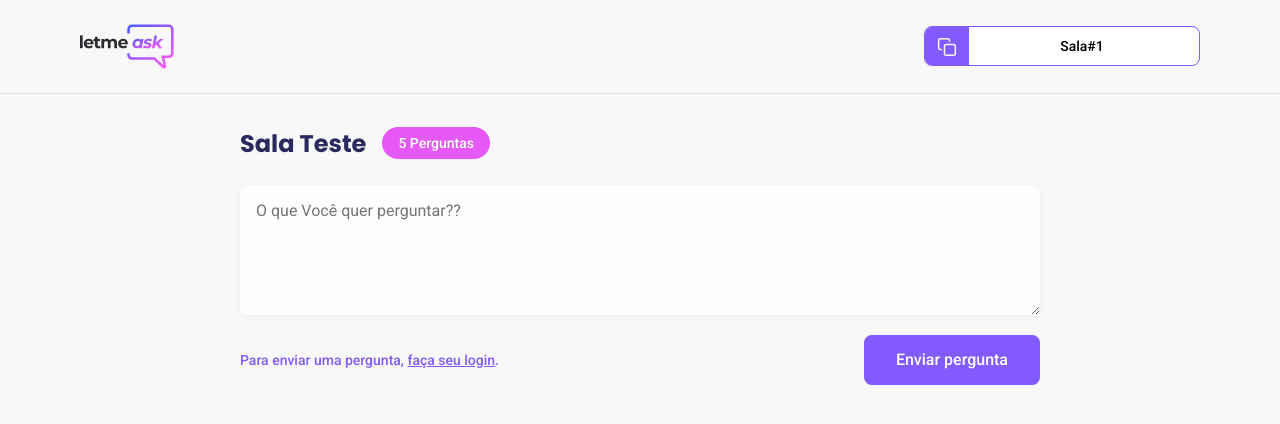
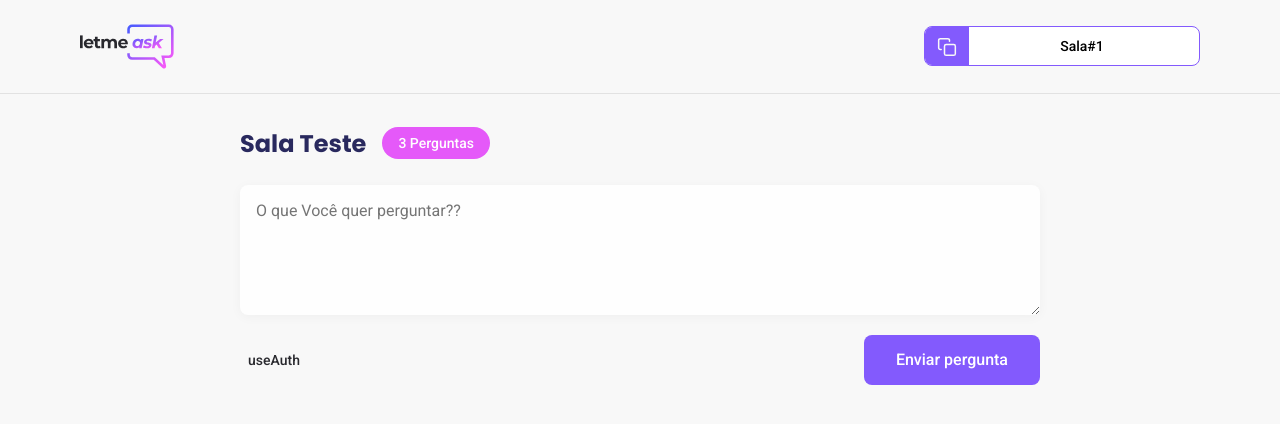
Before and after one commit to PatrickDSiqueira/letMeAsk, a React (Create React App) app: page /rooms/1 in a window 1280 px wide. Shown: the top 424 px of the page. Built offline with nearby package versions, Linux system fonts and the light colour scheme; no server answers; the database is empty.

Commit message:
Consumo de perguntas no BD

```diff
--- a/src/contexts/AuthContext.tsx
+++ b/src/contexts/AuthContext.tsx
@@ -21,7 +21,7 @@ type User ={
 export function AuthContextProvider(props: AuthContextProviderProps){
 
     const [user, setUser] = useState<User>();
-  useEffect(()=> {
+      useEffect(()=> {
 
     const unsubscribe= auth.onAuthStateChanged( user =>{
       if (user){
--- a/src/pages/Room.tsx
+++ b/src/pages/Room.tsx
@@ -1,26 +1,65 @@
+import { FormEvent, useDeferredValue, useEffect } from 'react';
 import { useState } from 'react';
 import { useParams } from 'react-router-dom';
+
 
 import logoImg from '../assets/images/logo.svg'
 import { Button } from '../components/Button';
 import { RoomCode } from '../components/RoomCode';
 import { useAuth } from '../hooks/useAuth';
+import { database } from '../services/firebase';
 
 import '../styles/room.scss';
+
+type FirebaseQuestions = Record<string, {
+    author: {
+      name: string;
+      avatar: string;
+    }
+    content: string;
+    isAnswered: boolean;
+    isHighlighted: boolean;
+  }>
+
 
 type RoomParams ={
     id : string;
 }
 
 export function Room (){
-
-
     const  user  = useAuth;
     const params = useParams<RoomParams>();
     const [newQuestion, setNewQuestion] = useState('');
-    const RoomId = params.id;
+    const roomId = params.id;
 
-    async function handleSendQuestion() {
+    useEffect(()=>{
+
+        const roomRef = database.ref(`rooms/${roomId}`);
+
+        roomRef.once('value', room => {
+            const databaseRoom = room.val();
+
+
+            const firebaseQuestion: FirebaseQuestions = databaseRoom.questions ?? {};
+
+
+
+
+            const parsedQuestions = Object.entries(firebaseQuestion).map(([key, value]) => {
+                return{
+                    id: key,
+                    content: value.content,
+                    author: value.author,
+                    isHighlighted: value.isHighlighted,
+                    isAnswered: value.isAnswered,
+                }
+            })
+
+        })
+    },[roomId]);
+
+    async function handleSendQuestion(event: FormEvent) {
+        event.preventDefault();
         if (newQuestion.trim() === ''){
             return;
         }
@@ -31,8 +70,15 @@ export function Room (){
             content : newQuestion,
             author : {
                 name : user.name,
-            }
-        }
+                // avatar : user.avatar,
+            },
+            isHighlighted: false,
+            isAnswered: false
+        };
+
+        await database.ref(`rooms/${roomId}/questions`).push(question);
+
+        setNewQuestion("");
     }
 
     return (
@@ -40,22 +86,29 @@ export function Room (){
             <header>
                 <div className="content">
                     <img src={logoImg} alt="Letmeask" />
-                    <RoomCode code={RoomId!}/>
+                    <RoomCode code={roomId!}/>
                 </div>
             </header>
 
             <main>
                 <div className="room-title">
                     <h1>Sala Teste</h1>
-                    <span>5 Perguntas</span>
+                    <span>3 Perguntas</span>
                 </div>
-                <form action="">
+                <form onSubmit={handleSendQuestion}>
                     <textarea placeholder='O que Você quer perguntar??'
                     onChange={event => setNewQuestion(event.target.value)}
                     value = {newQuestion}/>
                     <div className="form-footer">
-                        <span>Para enviar uma pergunta, <button>faça seu login</button>.</span>
-                        <Button type='submit'>Enviar pergunta</Button>
+                        { (user) ? (
+                            <div className="user-info">
+                                {/* <img src={user.avatar} alt={user.name}/> */}
+                                <span>{user.name}</span>
+                            </div>
+                        ):(
+                            <span>Para enviar uma pergunta, <button>faça seu login</button>.</span>
+                        )}
+                        <Button type='submit' disabled={!user}>Enviar pergunta</Button>
                     </div>
                 </form>
             </main>
--- a/src/services/firebase.ts
+++ b/src/services/firebase.ts
@@ -5,6 +5,8 @@ import firebase from 'firebase/compat/app';
 import 'firebase/compat/auth';
 import 'firebase/compat/database';
 // Your web app's Firebase configuration
+
+
 const firebaseConfig = {
   apiKey: process.env.REACT_APP_API_KEY,
   authDomain: process.env.REACT_APP_AUTH_DOMAIN,
--- a/src/styles/room.scss
+++ b/src/styles/room.scss
@@ -54,7 +54,23 @@
                     align-items: center;
                     margin-top: 16px;
 
-                    span{
+                    .user-info{
+                        display: flex;
+                        align-items: center;
+
+                        img{
+                            width: 32px;
+                            height: 32px;
+                            border-radius: 50%;
+                        }
+                        span{
+                            margin-left: 8px;
+                            color: #29292e;
+                            font-weight: 500;
+                            font-size: 14px;
+                        }
+                    }
+                    > span{
                         font-size: 14px;
                         color: #835AFD;
                         font-weight: 500;
```
